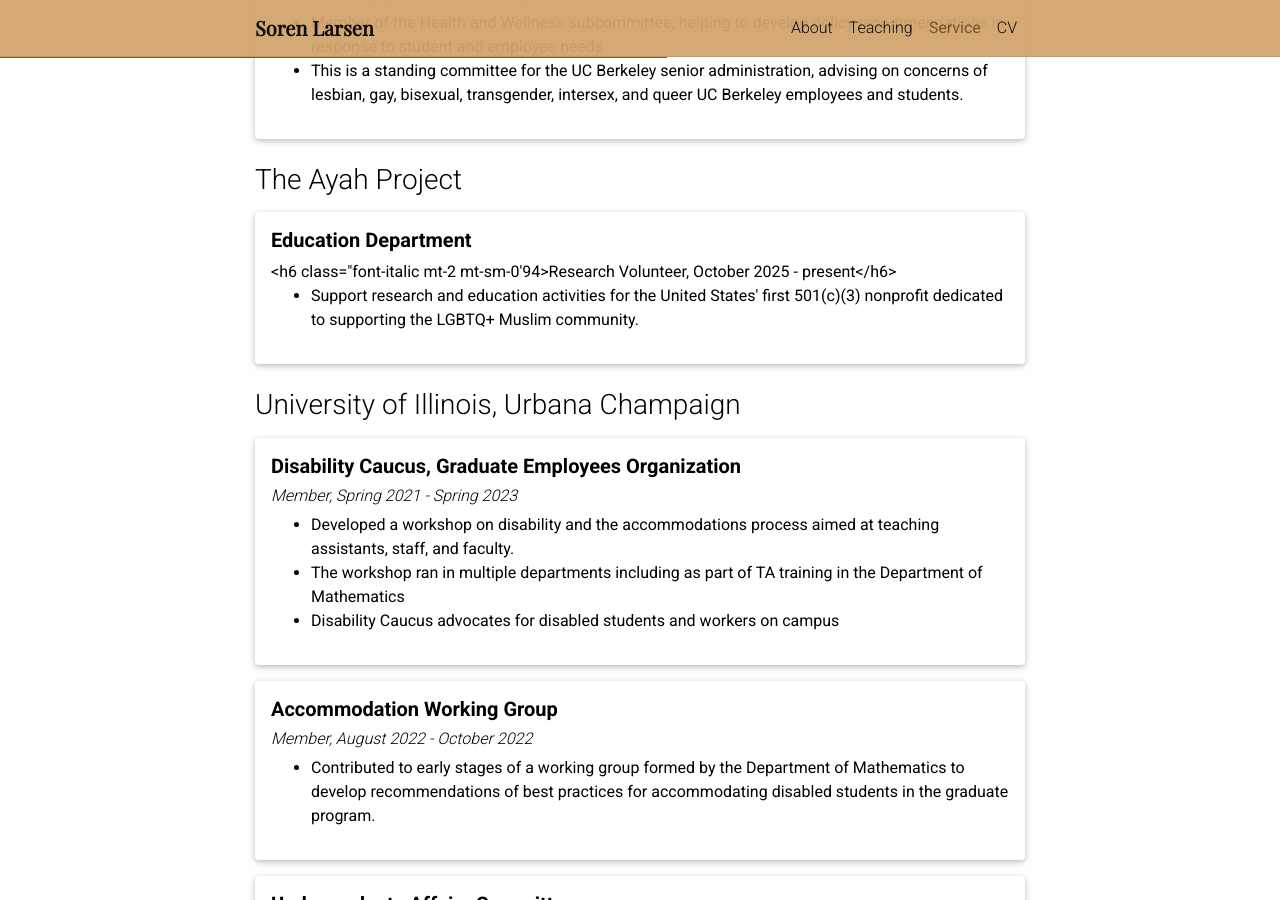
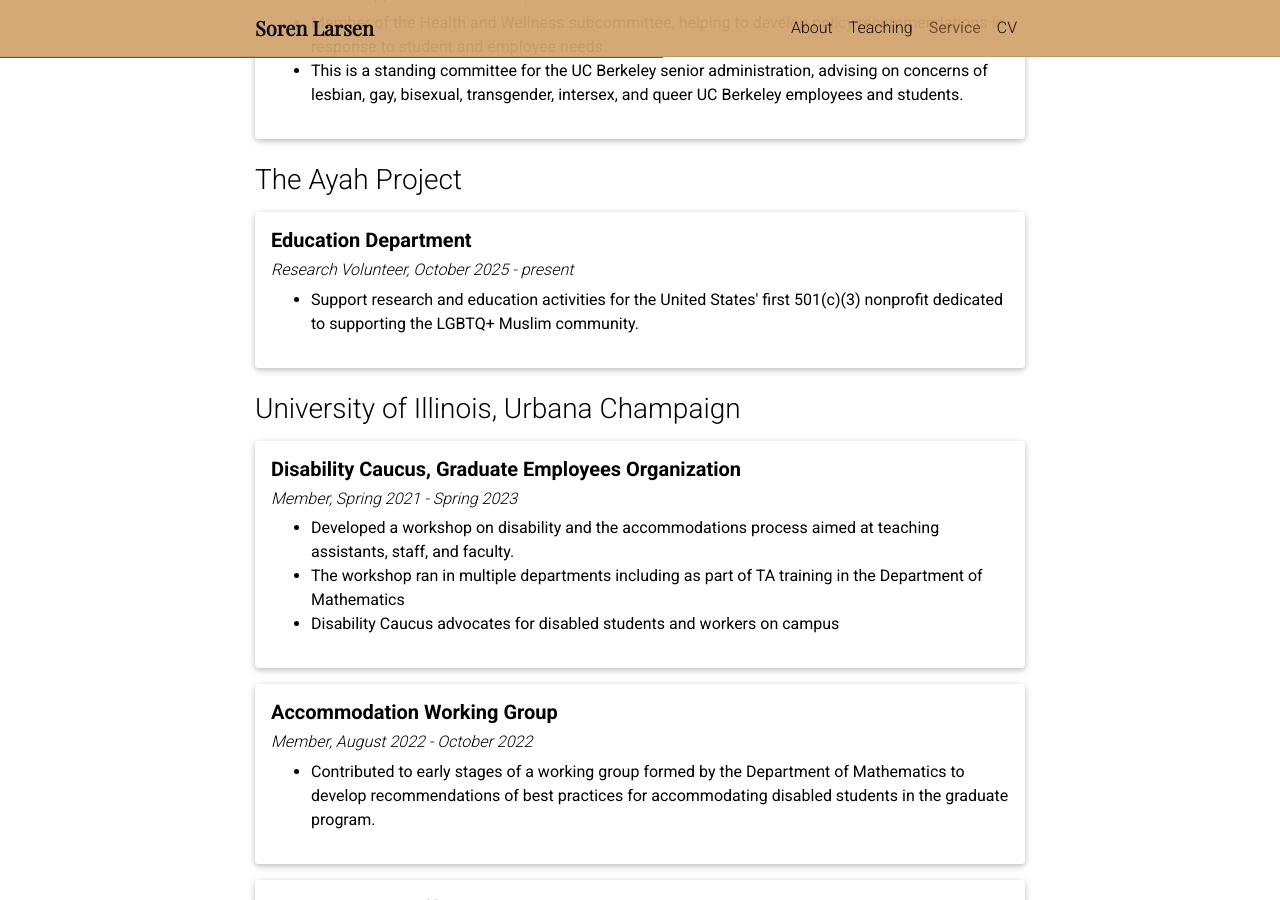
Before and after one commit to SL-Larsen/SL-Larsen.github.io, a Jekyll site: the page built from _pages/service.md, in a window 1280 px wide and 900 px high, scrolled down 328 px. Built offline with Jekyll 4.4.1, drawn with Linux system fonts in a browser that asks for light colours; some web fonts are replaced; comment, search, counter and statistics services are not loaded; a style sheet for code colours, icons or effects is not loaded; some of the changed lines change nothing that is shown.

Commit message:
Fix HTML tag syntax for Research Volunteer section

```diff
--- a/_pages/service.md
+++ b/_pages/service.md
@@ -33,12 +33,16 @@
         <h5 class="font-weight-bold">Education Department</h5>
       </div>
     </div>
-    <h6 class="font-italic mt-2 mt-sm-0'94>Research Volunteer, October 2025 - present</h6>
+    <h6 class="font-italic mt-2 mt-sm-0">Research Volunteer, October 2025 - present</h6>
     <ul>
     <li>Support research and education activities for the United States' first 501(c)(3) nonprofit dedicated to supporting the LGBTQ+ Muslim community.</li>
     </ul>
   </div>
 </div>
+
+
+
+
 
 <h3 class="mt-4">University of Illinois, Urbana Champaign </h3>
 
```
